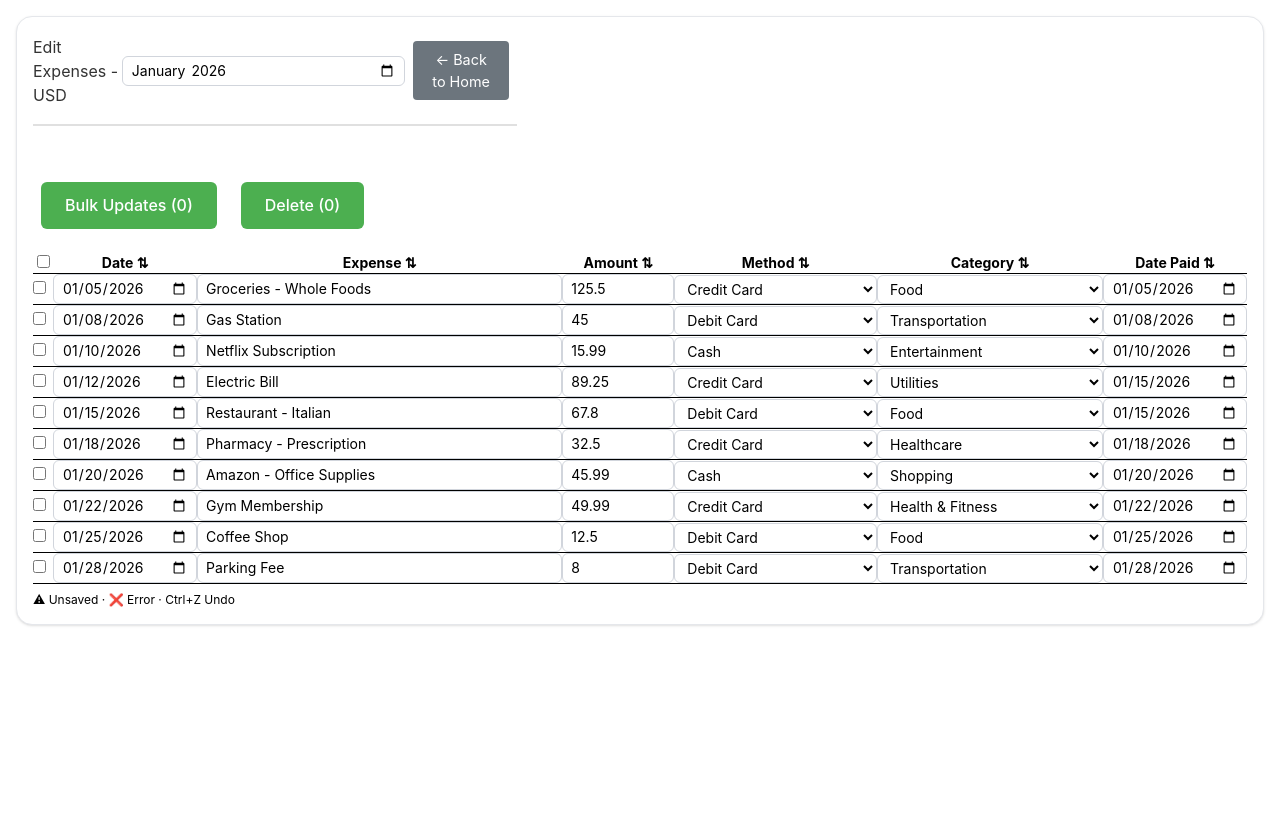
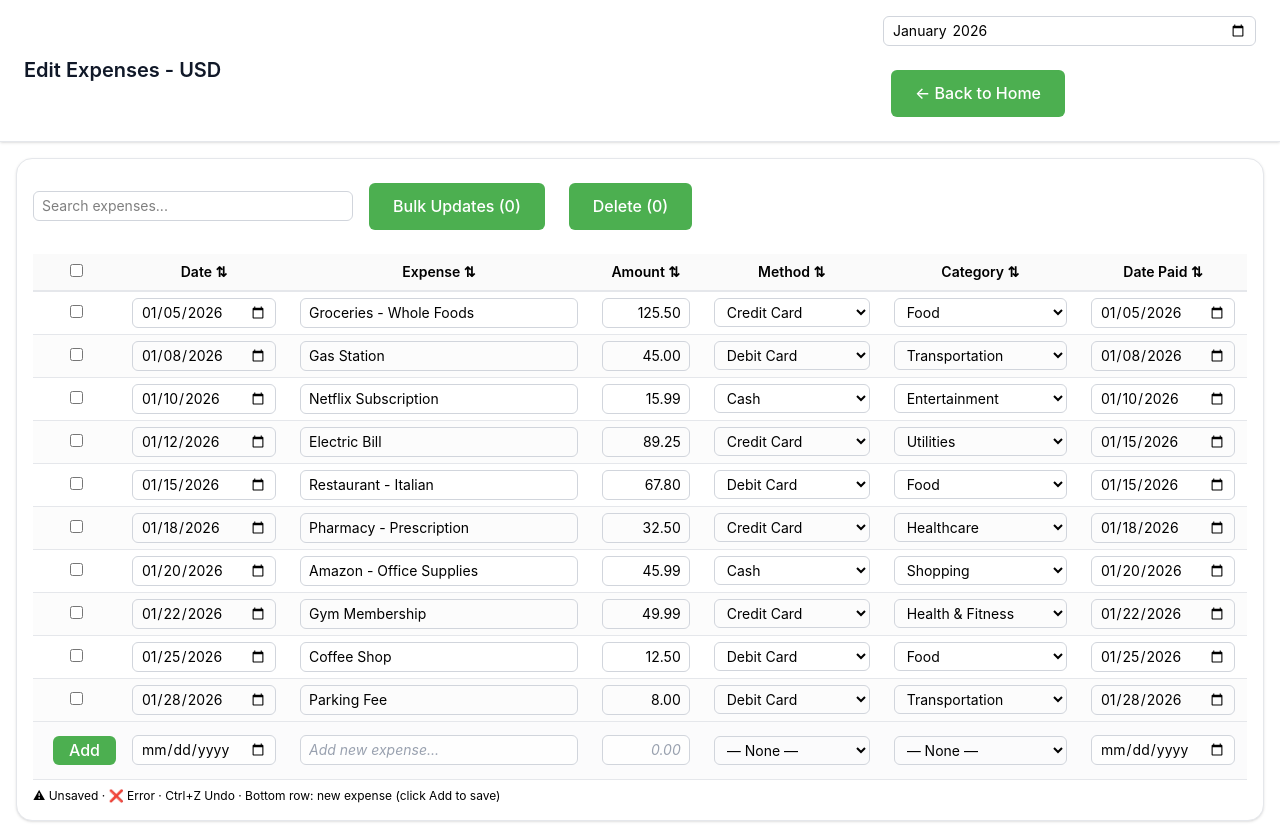
Before and after one commit to rleeson24/money-manager-client, a React (Vite) app: page /expenses/chatgptedit in a window 1280 px wide. Before the commit the page ends 800 px from the top, so only its background shows below. Built offline with nearby package versions, Linux system fonts and the light colour scheme.

Commit message:
add draft row to the bottom of the table

```diff
--- a/package.json
+++ b/package.json
@@ -10,12 +10,14 @@
     "lint": "eslint . --ext ts,tsx --report-unused-disable-directives --max-warnings 0"
   },
   "dependencies": {
+    "lodash": "^4.17.23",
     "react": "^18.2.0",
     "react-dom": "^18.2.0",
     "react-router-dom": "^7.12.0"
   },
   "devDependencies": {
     "@tailwindcss/postcss": "^4.0.0",
+    "@types/lodash": "^4.17.0",
     "@types/react": "^18.2.43",
     "@types/react-dom": "^18.2.17",
     "@typescript-eslint/eslint-plugin": "^6.14.0",
--- a/src/pages/ChatGPTEditExpenses.css
+++ b/src/pages/ChatGPTEditExpenses.css
@@ -9,8 +9,8 @@
 }
 
 .expenses-table th {
-  text-align: left;
-  padding: 8px;
+  text-align: center;
+  padding: 8px 12px;
   font-weight: 600;
   background-color: #fafafa;
   border-bottom: 2px solid #e5e7eb;
@@ -30,7 +30,7 @@
 }
 
 .expenses-table td {
-  padding: 6px;
+  padding: 6px 12px;
   border-bottom: 1px solid #e5e7eb;
   vertical-align: middle;
 }
--- a/src/pages/ChatGPTEditExpenses.tsx
+++ b/src/pages/ChatGPTEditExpenses.tsx
@@ -1,4 +1,5 @@
-import { useEffect, useRef, useState } from "react";
+import debounce from "lodash/debounce";
+import { useEffect, useMemo, useRef, useState } from "react";
 import { useNavigate } from "react-router-dom";
 import {
   Card,
@@ -31,8 +32,8 @@ interface Expense {
   ExpenseDate: string;
   Expense: string;
   Amount: number;
-  PaymentMethod: number;
-  Category: string;
+  PaymentMethod?: number | null;
+  Category?: string | null;
   DatePaid?: string;
 }
 
@@ -82,13 +83,49 @@ export default function ExpensesEditor() {
   const [bulkUpdateDialogOpen, setBulkUpdateDialogOpen] = useState(false);
   const [bulkUpdateForm, setBulkUpdateForm] = useState<BulkUpdateForm>({});
   const [bulkDeleteDialogOpen, setBulkDeleteDialogOpen] = useState(false);
+  const [searchTerm, setSearchTerm] = useState("");
+  const [debouncedSearchTerm, setDebouncedSearchTerm] = useState("");
   const undoStack = useRef<Expense[][]>([]);
-  const debounceRef = useRef<{ [key: string]: ReturnType<typeof setTimeout> }>(
-    {}
-  );
+  const patchDebounceRef = useRef<
+    Record<
+      string,
+      ((id: number, field: string, value: string | number | null | undefined) => void) & {
+        cancel(): void;
+      }
+    >
+  >({});
+  const nextTempIdRef = useRef(-1);
 
   const navigate = useNavigate();
   const [error, setError] = useState<string | null>(null);
+
+  // Draft row for "add new" - not in database until user fills and blurs
+  const [draftNewRow, setDraftNewRow] = useState<{
+    ExpenseDate: string;
+    Expense: string;
+    Amount: number;
+    PaymentMethod?: number | null;
+    Category?: string | null;
+    DatePaid: string;
+  }>({
+    ExpenseDate: "",
+    Expense: "",
+    Amount: 0,
+    PaymentMethod: undefined,
+    Category: undefined,
+    DatePaid: "",
+  });
+
+  // Debounce search term by 3 seconds (lodash debounce)
+  const setDebouncedSearchTermDebounced = useMemo(
+    () => debounce((value: string) => setDebouncedSearchTerm(value), 3000),
+    []
+  );
+  useEffect(() => {
+    setDebouncedSearchTermDebounced(searchTerm);
+    return () => setDebouncedSearchTermDebounced.cancel();
+  }, [searchTerm, setDebouncedSearchTermDebounced]);
+
   useEffect(() => {
     // Mock data for expenses
     const mockExpenses: Expense[] = [
@@ -209,17 +246,30 @@ export default function ExpensesEditor() {
     ];
 
     // Filter expenses by month
-    const filteredExpenses = mockExpenses.filter((exp) => {
+    let filteredExpenses = mockExpenses.filter((exp) => {
       const expMonth = exp.ExpenseDate.substring(0, 7); // YYYY-MM format
       return expMonth === month;
     });
+
+    // Filter by search term (client-side for mock; API would use query param)
+    if (debouncedSearchTerm.trim()) {
+      const term = debouncedSearchTerm.trim().toLowerCase();
+      filteredExpenses = filteredExpenses.filter(
+        (exp) =>
+          (exp.Expense && exp.Expense.toLowerCase().includes(term)) ||
+          (exp.Category && exp.Category.toLowerCase().includes(term)) ||
+          (exp.Amount !== undefined && exp.Amount.toString().includes(term))
+      );
+    }
 
     setExpenses(filteredExpenses);
     setCategories(mockCategories);
     setPaymentMethods(mockPaymentMethods);
 
     // TODO: Replace with actual API calls when backend is ready
-    // fetch(`/api/expenses?month=${month}`)
+    // const params = new URLSearchParams({ month });
+    // if (debouncedSearchTerm.trim()) params.set("search", debouncedSearchTerm.trim());
+    // fetch(`/api/expenses?${params}`)
     //   .then((r) => r.json())
     //   .then(setExpenses);
     // fetch("/api/categories")
@@ -228,7 +278,7 @@ export default function ExpensesEditor() {
     // fetch("/api/payment-methods")
     //   .then((r) => r.json())
     //   .then(setPaymentMethods);
-  }, [month]);
+  }, [month, debouncedSearchTerm]);
 
   useEffect(() => {
     function handleUndo(e: KeyboardEvent) {
@@ -262,7 +312,7 @@ export default function ExpensesEditor() {
     return cleaned;
   }
 
-  function optimisticUpdate(id: number, field: string, value: string | number) {
+  function optimisticUpdate(id: number, field: string, value: string | number | null | undefined) {
     undoStack.current.push([...expenses]);
 
     setDirtyCells((d) => ({ ...d, [`${id}-${field}`]: true }));
@@ -272,23 +322,32 @@ export default function ExpensesEditor() {
       prev.map((x) => (x.Expense_I === id ? { ...x, [field]: value } : x))
     );
 
+    type PatchFn = ((
+      patchId: number,
+      patchField: string,
+      patchValue: string | number | null | undefined
+    ) => void) & { cancel(): void };
     const key = `${id}-${field}`;
-    if (debounceRef.current[key]) {
-      clearTimeout(debounceRef.current[key]);
+    if (!patchDebounceRef.current[key]) {
+      patchDebounceRef.current[key] = debounce(
+        (patchId: number, patchField: string, patchValue: string | number | null | undefined) => {
+          fetch(`/api/expenses/${patchId}`, {
+            method: "PATCH",
+            headers: { "Content-Type": "application/json" },
+            body: JSON.stringify({ [patchField]: patchValue }),
+          })
+            .then((res) => {
+              if (!res.ok) throw new Error();
+              setDirtyCells((d) => ({ ...d, [`${patchId}-${patchField}`]: false }));
+            })
+            .catch(() => {
+              setErrorCells((e) => ({ ...e, [`${patchId}-${patchField}`]: true }));
+            });
+        },
+        500
+      ) as PatchFn;
     }
-    debounceRef.current[key] = setTimeout(async () => {
-      try {
-        const res = await fetch(`/api/expenses/${id}`, {
-          method: "PATCH",
-          headers: { "Content-Type": "application/json" },
-          body: JSON.stringify({ [field]: value }),
-        });
-        if (!res.ok) throw new Error();
-        setDirtyCells((d) => ({ ...d, [`${id}-${field}`]: false }));
-      } catch {
-        setErrorCells((e) => ({ ...e, [`${id}-${field}`]: true }));
-      }
-    }, 500);
+    patchDebounceRef.current[key](id, field, value);
   }
 
   function cellBadge(id: number, field: string) {
@@ -321,8 +380,8 @@ export default function ExpensesEditor() {
     }
 
     const sorted = [...expenses].sort((a, b) => {
-      const aVal: string | number | undefined = a[sortColumn];
-      const bVal: string | number | undefined = b[sortColumn];
+      const aVal: string | number | undefined | null = a[sortColumn];
+      const bVal: string | number | undefined | null = b[sortColumn];
 
       // Handle date strings
       if (sortColumn === "ExpenseDate" || sortColumn === "DatePaid") {
@@ -488,27 +547,80 @@ export default function ExpensesEditor() {
       .reduce((sum, exp) => sum + (exp.Amount || 0), 0);
   }
 
+  function hasDraftContent(): boolean {
+    return (
+      (draftNewRow.Expense?.trim() ?? "") !== "" ||
+      (draftNewRow.Amount !== 0 && !Number.isNaN(draftNewRow.Amount)) ||
+      (draftNewRow.ExpenseDate?.trim() ?? "") !== ""
+    );
+  }
+
+  function commitDraftRow() {
+    if (!hasDraftContent()) return;
+    const tempId = nextTempIdRef.current--;
+    const newExpense: Expense = {
+      Expense_I: tempId,
+      ExpenseDate: draftNewRow.ExpenseDate || `${month}-01T00:00:00`,
+      Expense: draftNewRow.Expense?.trim() ?? "",
+      Amount: draftNewRow.Amount ?? 0,
+      PaymentMethod: draftNewRow.PaymentMethod ?? undefined,
+      Category: draftNewRow.Category?.trim() || undefined,
+      DatePaid: draftNewRow.DatePaid || undefined,
+    };
+    setExpenses((prev) => [...prev, newExpense]);
+    setDraftNewRow({
+      ExpenseDate: "",
+      Expense: "",
+      Amount: 0,
+      PaymentMethod: undefined,
+      Category: undefined,
+      DatePaid: "",
+    });
+  }
+
+  function updateDraft(
+    field: keyof typeof draftNewRow,
+    value: string | number | null | undefined
+  ) {
+    setDraftNewRow((prev) => ({ ...prev, [field]: value }));
+  }
+
   return (
-    <Card className="m-4">
-      <CardContent className="overflow-auto">
-        <div className="flex justify-between mb-4">
-          <header className="page-header">
-            <h1>Edit Expenses - USD</h1>
+    <div className="w-full min-w-0">
+      <header className="w-full border-b border-gray-200 bg-white shadow-sm">
+        <div className="flex flex-wrap justify-between items-center gap-4 px-4 py-4 md:px-6">
+          <h1 className="text-xl font-semibold text-gray-900 m-0 whitespace-nowrap">
+            Edit Expenses - USD
+          </h1>
+          <div className="flex flex-wrap items-center gap-4">
             <Input
               type="month"
               value={month}
               onChange={(e) => setMonth(e.target.value)}
               className="w-40"
             />
-            <button onClick={() => navigate("/")} className="back-button">
+            <button
+              onClick={() => navigate("/")}
+              className="px-4 py-2 rounded-lg text-sm font-medium bg-gray-600 text-white hover:bg-gray-700 transition whitespace-nowrap"
+            >
               ← Back to Home
             </button>
-          </header>
+          </div>
+        </div>
+      </header>
 
-          {error && <div className="error-message">{error}</div>}
-        </div>
+      <Card className="m-4">
+        <CardContent className="overflow-auto">
+          {error && <div className="error-message mb-4">{error}</div>}
 
-        <div className="mb-4 flex items-center gap-2">
+        <div className="mb-4 flex flex-wrap items-center gap-2">
+          <Input
+            type="search"
+            placeholder="Search expenses..."
+            value={searchTerm}
+            onChange={(e) => setSearchTerm(e.target.value)}
+            className="min-w-[200px] max-w-xs"
+          />
           <Button
             onClick={handleBulkUpdate}
             disabled={selectedExpenses.size === 0}
@@ -534,9 +646,14 @@ export default function ExpensesEditor() {
               </span>
             </div>
           )}
+          {debouncedSearchTerm && (
+            <span className="text-xs text-gray-500">
+              (search: &quot;{debouncedSearchTerm}&quot;)
+            </span>
+          )}
         </div>
 
-        <table className="w-full text-sm border-collapse">
+        <table className="expenses-table w-full text-sm">
           <thead className="sticky top-0 bg-background border-b">
             <tr>
               <th>
@@ -563,7 +680,7 @@ export default function ExpensesEditor() {
                 Expense {getSortIcon("Expense")}
               </th>
               <th
-                className="cursor-pointer hover:bg-gray-100 select-none w-28"
+                className="cursor-pointer hover:bg-gray-100 select-none w-28 text-right"
                 onClick={() => handleSort("Amount")}
               >
                 Amount {getSortIcon("Amount")}
@@ -634,15 +751,15 @@ export default function ExpensesEditor() {
                     {cellBadge(exp.Expense_I, "Expense")}
                   </div>
                 </td>
-                <td className="w-28">
-                  <div className="flex items-center">
+                <td className="w-28 text-right">
+                  <div className="flex items-center justify-end">
                     <Input
                       data-cell={`${r}-2`}
                       type="text"
                       step="0.01"
                       value={
                         exp.Amount !== undefined && exp.Amount !== null
-                          ? exp.Amount.toString()
+                          ? Number(exp.Amount).toFixed(2)
                           : ""
                       }
                       onChange={(e) => {
@@ -651,7 +768,9 @@ export default function ExpensesEditor() {
                         optimisticUpdate(exp.Expense_I, "Amount", numValue);
                       }}
                       className={
-                        exp.Amount < 0 ? "text-blue-600" : ""
+                        exp.Amount < 0
+                          ? "text-blue-600 text-right"
+                          : "text-right"
                       }
                     />
                     {cellBadge(exp.Expense_I, "Amount")}
@@ -659,15 +778,20 @@ export default function ExpensesEditor() {
                 </td>
                 <td>
                   <Select
-                    value={String(exp.PaymentMethod || "")}
+                    value={exp.PaymentMethod != null ? String(exp.PaymentMethod) : ""}
                     onValueChange={(v) =>
-                      optimisticUpdate(exp.Expense_I, "PaymentMethod", v)
+                      optimisticUpdate(
+                        exp.Expense_I,
+                        "PaymentMethod",
+                        v === "" ? undefined : Number(v)
+                      )
                     }
                   >
                     <SelectTrigger>
                       <SelectValue />
                     </SelectTrigger>
                     <SelectContent>
+                      <SelectItem value="">— None —</SelectItem>
                       {paymentMethods.map((pm) => (
                         <SelectItem key={pm.ID} value={String(pm.ID)}>
                           {pm.PaymentMethod}
@@ -679,15 +803,20 @@ export default function ExpensesEditor() {
                 </td>
                 <td>
                   <Select
-                    value={exp.Category || ""}
+                    value={exp.Category ?? ""}
                     onValueChange={(v) =>
-                      optimisticUpdate(exp.Expense_I, "Category", v)
+                      optimisticUpdate(
+                        exp.Expense_I,
+                        "Category",
+                        v === "" ? undefined : v
+                      )
                     }
                   >
                     <SelectTrigger>
                       <SelectValue />
                     </SelectTrigger>
                     <SelectContent>
+                      <SelectItem value="">— None —</SelectItem>
                       {categories.map((c) => (
                         <SelectItem key={c.Category_I} value={c.Name}>
                           {c.Name}
@@ -716,11 +845,104 @@ export default function ExpensesEditor() {
                 </td>
               </tr>
             ))}
+            {/* New row placeholder - not in database until Add is clicked */}
+            <tr className="border-b border-dashed bg-gray-50/70" aria-label="New expense row">
+              <td className="align-middle">
+                <Button
+                  type="button"
+                  variant="primary"
+                  disabled={!hasDraftContent()}
+                  onClick={commitDraftRow}
+                  className="!px-2 !py-1 text-xs"
+                >
+                  Add
+                </Button>
+              </td>
+              <td className="w-32">
+                <Input
+                  type="date"
+                  placeholder="Date"
+                  value={draftNewRow.ExpenseDate}
+                  onChange={(e) => updateDraft("ExpenseDate", e.target.value)}
+                  className="bg-white/80 placeholder:italic"
+                />
+              </td>
+              <td>
+                <Input
+                  placeholder="Add new expense..."
+                  value={draftNewRow.Expense}
+                  onChange={(e) => updateDraft("Expense", e.target.value)}
+                  className="bg-white/80 placeholder:italic placeholder:text-gray-400"
+                />
+              </td>
+              <td className="w-28 text-right">
+                <Input
+                  type="text"
+                  value={
+                    draftNewRow.Amount !== 0 && !Number.isNaN(draftNewRow.Amount)
+                      ? Number(draftNewRow.Amount).toFixed(2)
+                      : ""
+                  }
+                  onChange={(e) => {
+                    const normalized = normalizeAmountInput(e.target.value);
+                    updateDraft("Amount", parseFloat(normalized) || 0);
+                  }}
+                  placeholder="0.00"
+                  className="text-right bg-white/80 placeholder:italic placeholder:text-gray-400"
+                />
+              </td>
+              <td>
+                <Select
+                  value={draftNewRow.PaymentMethod != null ? String(draftNewRow.PaymentMethod) : ""}
+                  onValueChange={(v) =>
+                    updateDraft("PaymentMethod", v === "" ? undefined : Number(v))
+                  }
+                >
+                  <SelectTrigger>
+                    <SelectValue />
+                  </SelectTrigger>
+                  <SelectContent>
+                    <SelectItem value="">— None —</SelectItem>
+                    {paymentMethods.map((pm) => (
+                      <SelectItem key={pm.ID} value={String(pm.ID)}>
+                        {pm.PaymentMethod}
+                      </SelectItem>
+                    ))}
+                  </SelectContent>
+                </Select>
+              </td>
+              <td>
+                <Select
+                  value={draftNewRow.Category ?? ""}
+                  onValueChange={(v) => updateDraft("Category", v === "" ? undefined : v)}
+                >
+                  <SelectTrigger>
+                    <SelectValue />
+                  </SelectTrigger>
+                  <SelectContent>
+                    <SelectItem value="">— None —</SelectItem>
+                    {categories.map((c) => (
+                      <SelectItem key={c.Category_I} value={c.Name}>
+                        {c.Name}
+                      </SelectItem>
+                    ))}
+                  </SelectContent>
+                </Select>
+              </td>
+              <td className="w-32">
+                <Input
+                  type="date"
+                  value={draftNewRow.DatePaid}
+                  onChange={(e) => updateDraft("DatePaid", e.target.value)}
+                  className="bg-white/80 placeholder:italic"
+                />
+              </td>
+            </tr>
           </tbody>
         </table>
 
         <p className="text-xs text-muted-foreground mt-2">
-          ⚠ Unsaved · ❌ Error · Ctrl+Z Undo
+          ⚠ Unsaved · ❌ Error · Ctrl+Z Undo · Bottom row: new expense (click Add to save)
         </p>
       </CardContent>
 
@@ -862,5 +1084,6 @@ export default function ExpensesEditor() {
         </DialogContent>
       </Dialog>
     </Card>
+    </div>
   );
 }
```
Also changed, not shown: src/types/lodash-debounce.d.ts (added, +7 -0 lines), 1 other file (tests, documents, lock files or other folders).
